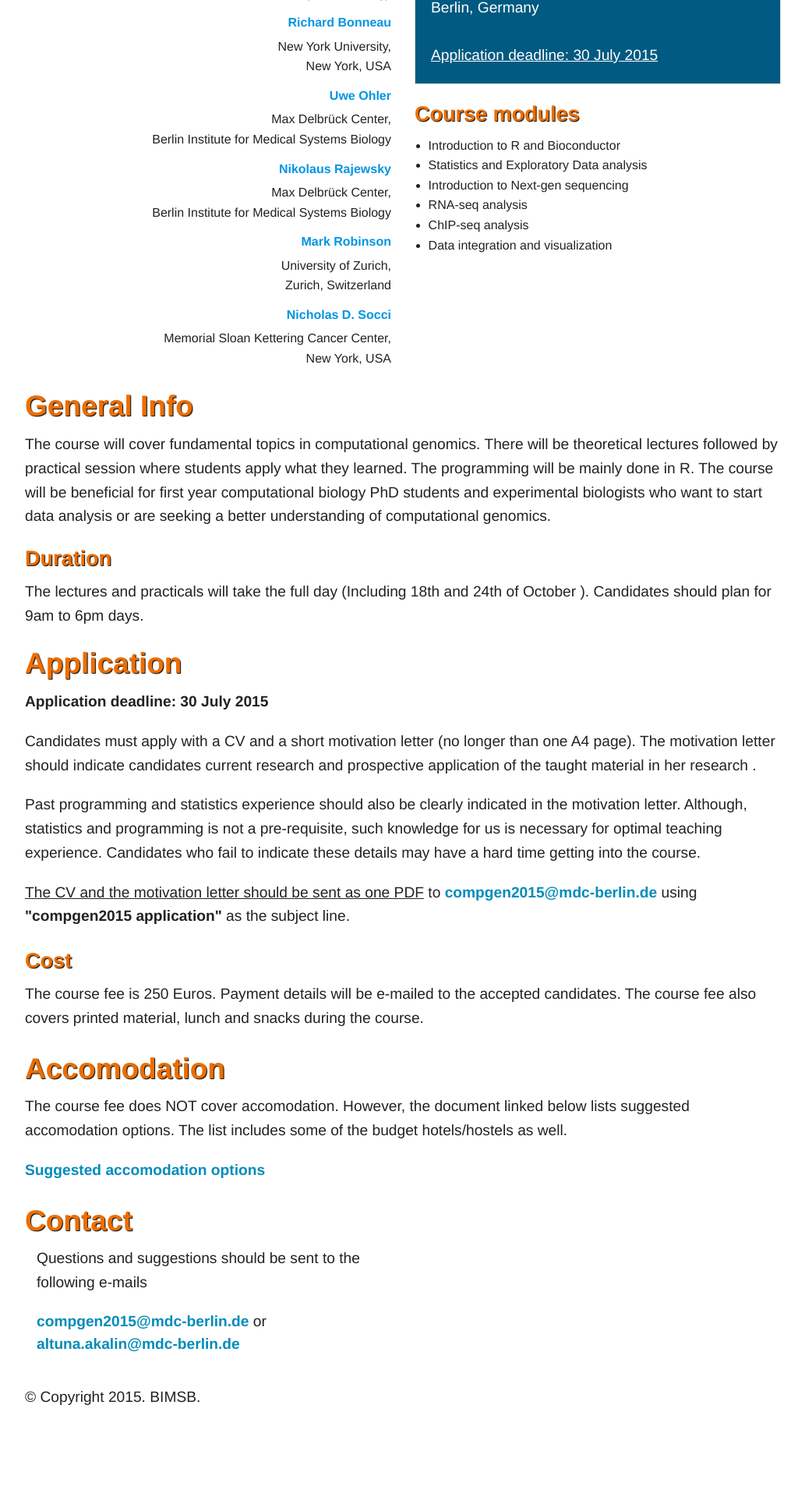
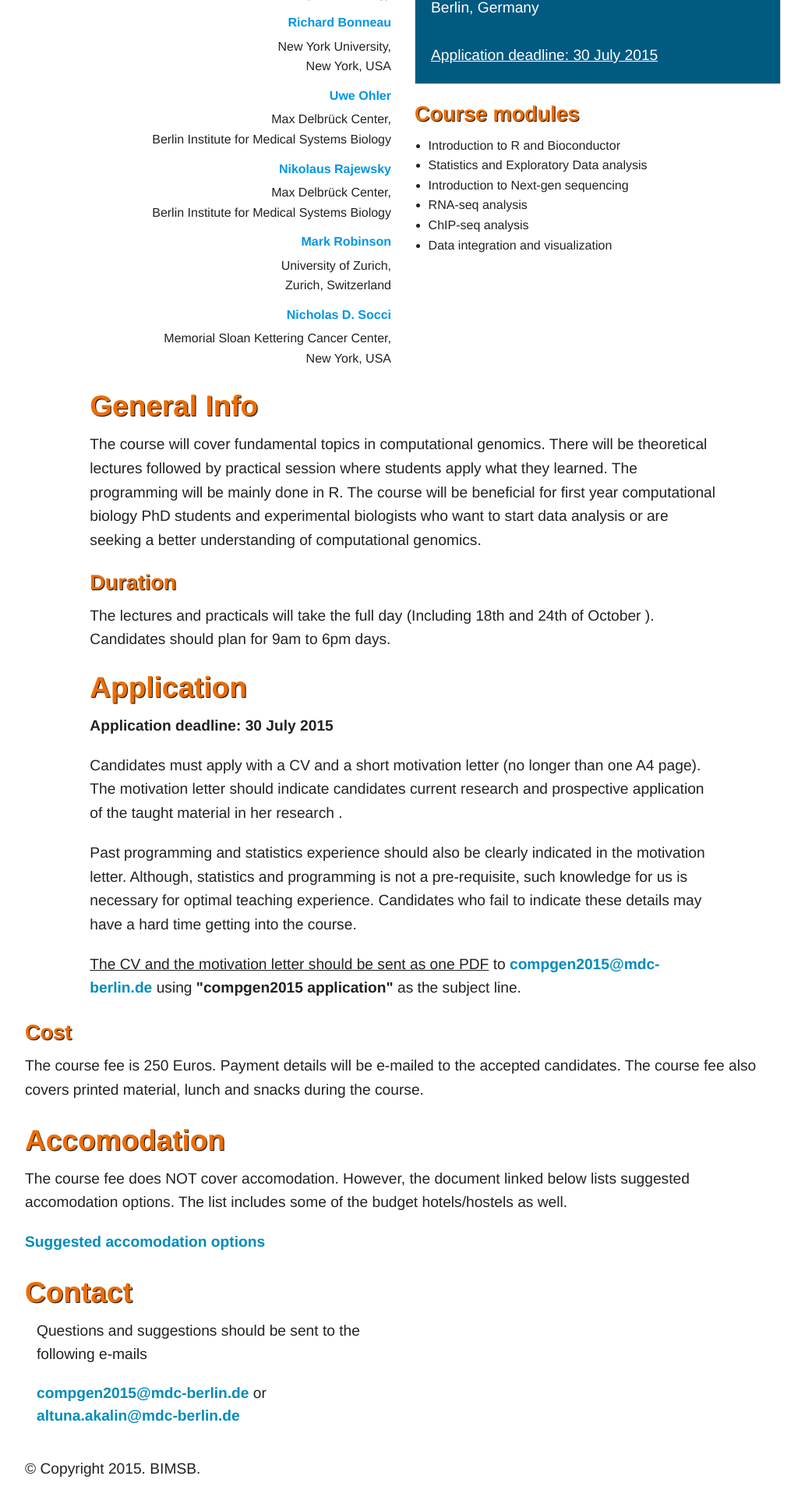
Before and after one commit to BIMSBbioinfo/compgen, a Jekyll site: the page 2015/index.html, which Jekyll copies as it is, in a window 1280 px wide. Shown: the part 760-2680 px from the top of the page at 78% size, without its empty margins (123-1156 px from the left). Built offline with Jekyll 4.4.1, drawn with Linux system fonts in a browser that asks for light colours; nearby versions of some CDN libraries; library files that are not in the unit come from our copies; before the commit the page ends 2588 px from its top, so only the background shows below that.

Commit message:
Update index.html

```diff
--- a/2015/index.html
+++ b/2015/index.html
@@ -73,7 +73,7 @@
       </div>
     </div>
     <div class="row">
-      <div class="large-12 columns">
+      <div class="small-10 small-centered columns">
 
 
         <h2 id="General info">General Info</h2>
```
